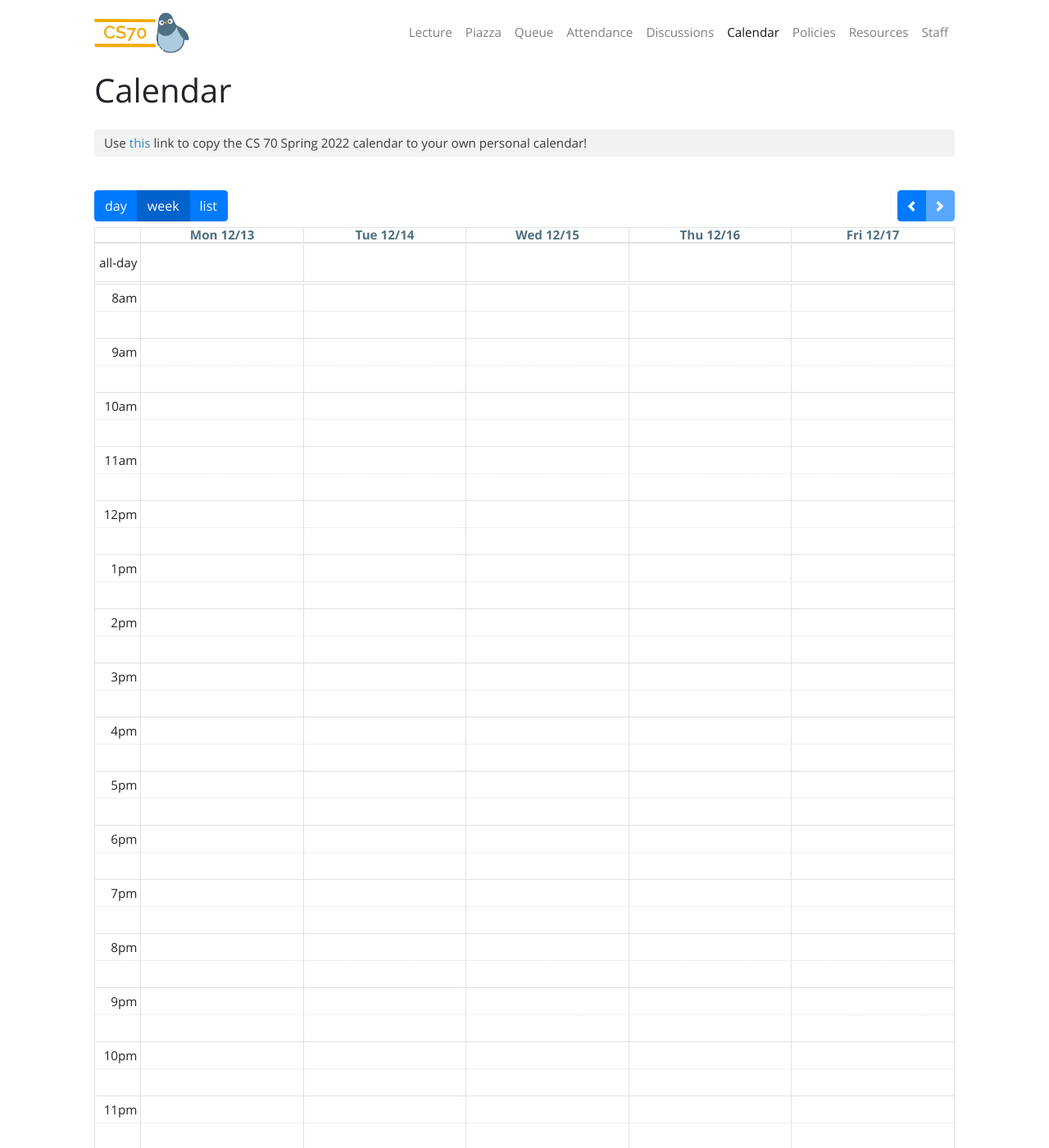
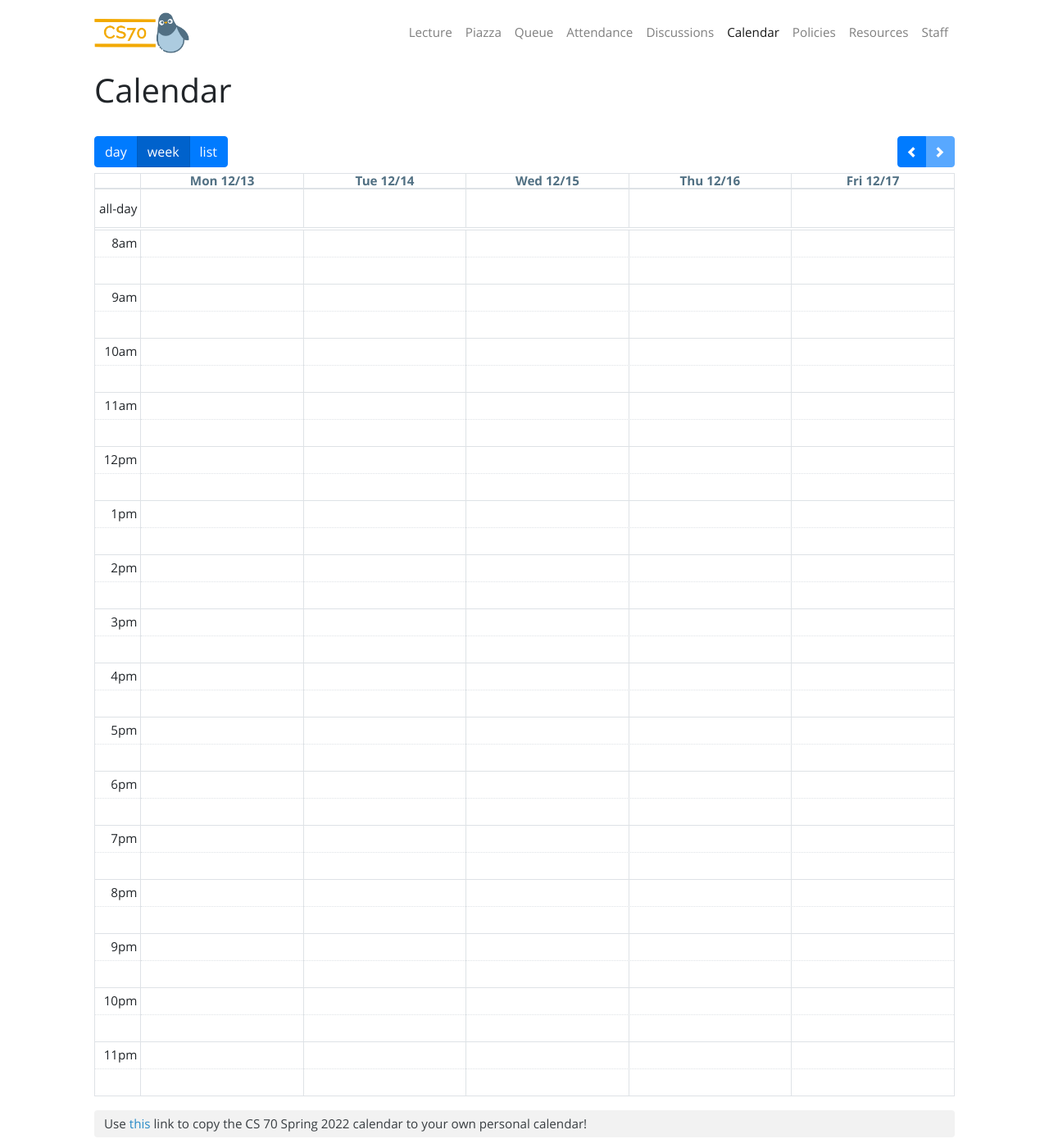
Before and after one commit to tsgoten/cs70-website, a Jekyll site: the page built from pages/calendar.html, in a window 1280 px wide and 1400 px high. Shown: the whole window at 82% size. Built offline with Jekyll 4.4.1, drawn with Linux system fonts in a browser that asks for light colours; some of the changed lines change nothing that is shown.

Commit message:
changed calendar page.

```diff
--- a/_layouts/calendar-layout.html
+++ b/_layouts/calendar-layout.html
@@ -2,18 +2,7 @@
 layout: page
 ---
 
-<blockquote>
-    Use
-    <a
-        href="https://calendar.google.com/calendar/u/0?cid=Y19kdGkyOGVnMWI3aTFtZDRocmhlbjJsYWFib0Bncm91cC5jYWxlbmRhci5nb29nbGUuY29t"
-        >this</a
-    >
-    link to copy the CS 70 Spring 2022 calendar to your own personal calendar!
-</blockquote>
-<br/>
-
 <div id="calendar"></div>
-
 <script>
     // {% if page.hidden_days %}
     var hiddenDays = "{{ page.hidden_days }}".split(", ").map(function (x) {
@@ -181,3 +170,13 @@ layout: page
 </script>
 
 {{ content }}
+
+<br/>
+<blockquote>
+		Use
+		<a
+				href="https://calendar.google.com/calendar/u/0?cid=Y19kdGkyOGVnMWI3aTFtZDRocmhlbjJsYWFib0Bncm91cC5jYWxlbmRhci5nb29nbGUuY29t"
+				>this</a
+		>
+		link to copy the CS 70 Spring 2022 calendar to your own personal calendar!
+</blockquote>
```
